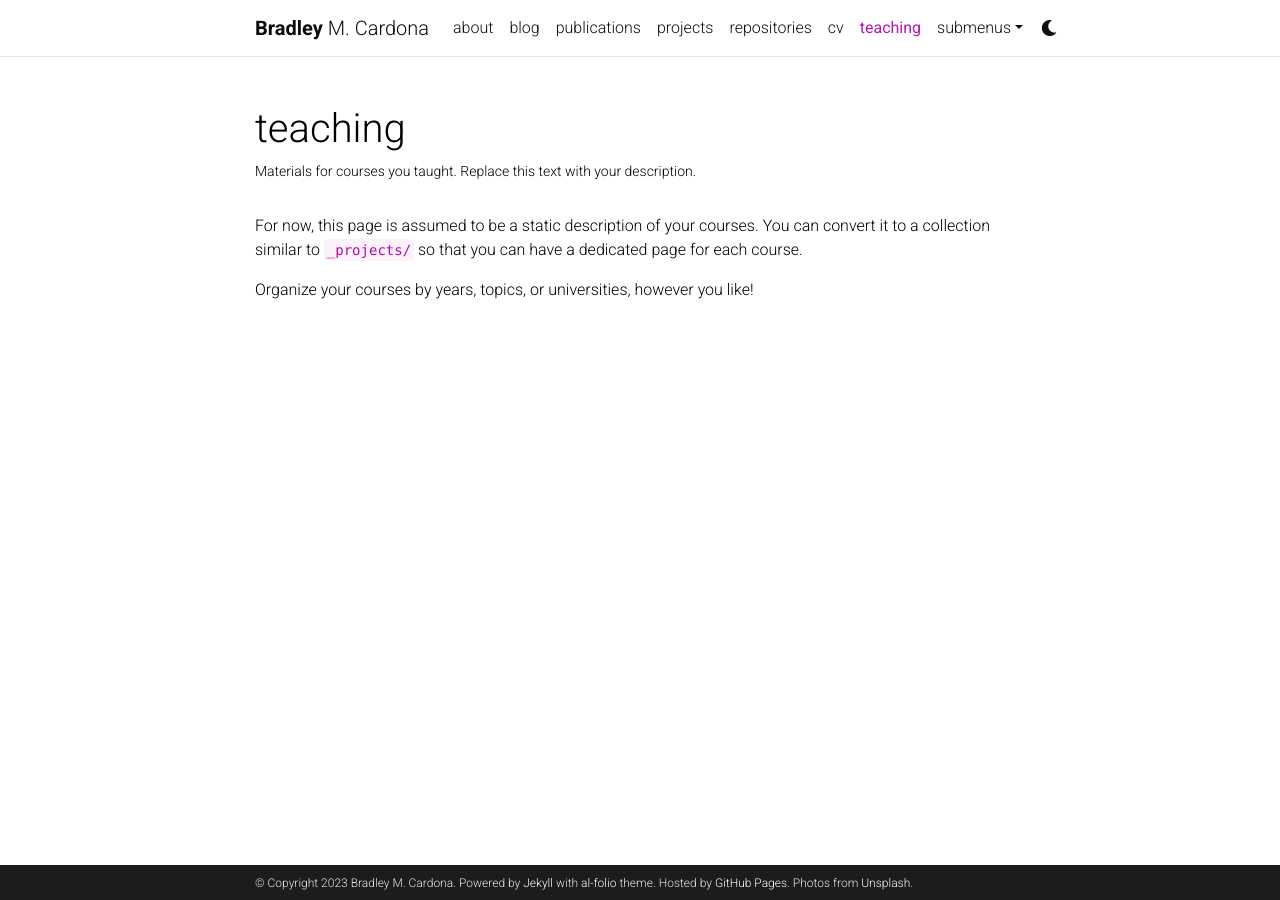
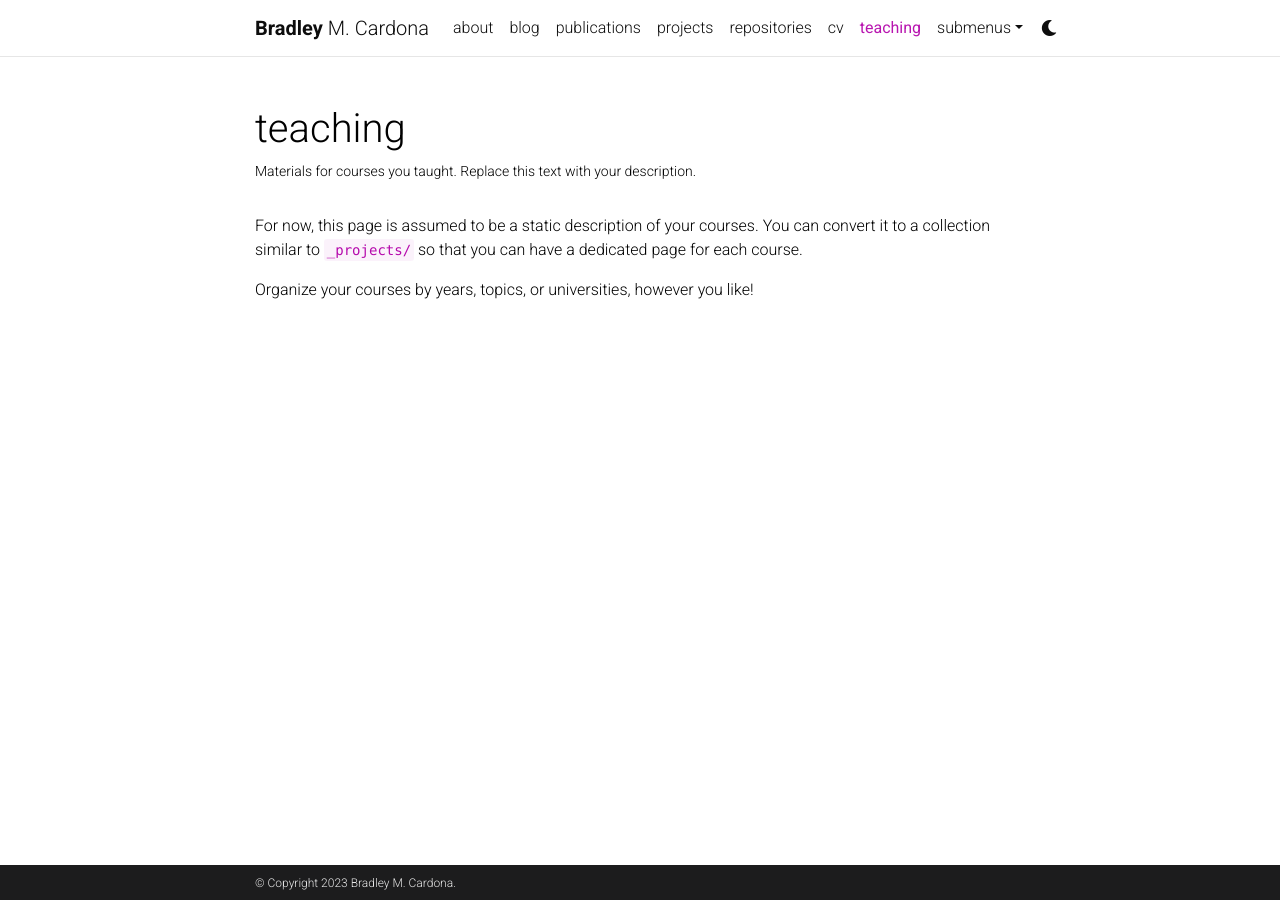
Before and after one commit to BMCARDONA/bmcardona.github.io, a Jekyll site: the page built from _pages/teaching.md, in a window 1280 px wide. Built offline with Jekyll 4.4.1, drawn with Linux system fonts in a browser that asks for light colours; comment, search, counter and statistics services are not loaded; a style sheet for code colours, icons or effects is not loaded; some of the changed lines change nothing that is shown.

Commit message:
delete footer_text

```diff
--- a/_config.yml
+++ b/_config.yml
@@ -9,10 +9,10 @@
 email: you@example.com
 description: > # the ">" symbol means to ignore newlines until "footer_text:"
   A simple, whitespace theme for academics. Based on [*folio](https://github.com/bogoli/-folio) design.
-footer_text: >
-  Powered by <a href="https://jekyllrb.com/" target="_blank">Jekyll</a> with <a href="https://github.com/alshedivat/al-folio">al-folio</a> theme.
-  Hosted by <a href="https://pages.github.com/" target="_blank">GitHub Pages</a>.
-  Photos from <a href="https://unsplash.com" target="_blank">Unsplash</a>.
+# footer_text: >
+#   Powered by <a href="https://jekyllrb.com/" target="_blank">Jekyll</a> with <a href="https://github.com/alshedivat/al-folio">al-folio</a> theme.
+#   Hosted by <a href="https://pages.github.com/" target="_blank">GitHub Pages</a>.
+#   Photos from <a href="https://unsplash.com" target="_blank">Unsplash</a>.
 keywords: jekyll, jekyll-theme, academic-website, portfolio-website  # add your own keywords or leave empty
 
 lang: en # the language of your site (for example: en, fr, cn, ru, etc.)
```
